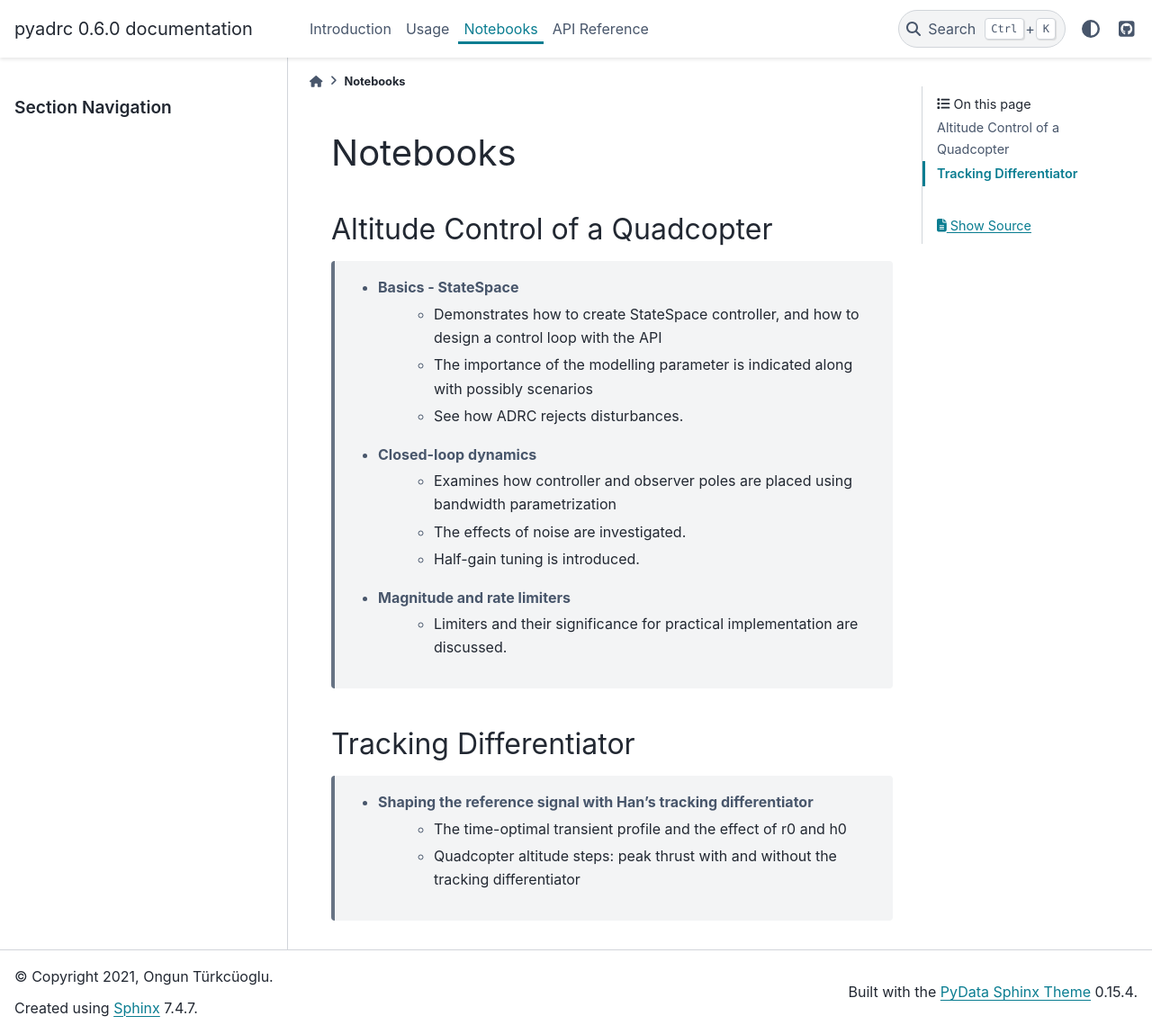
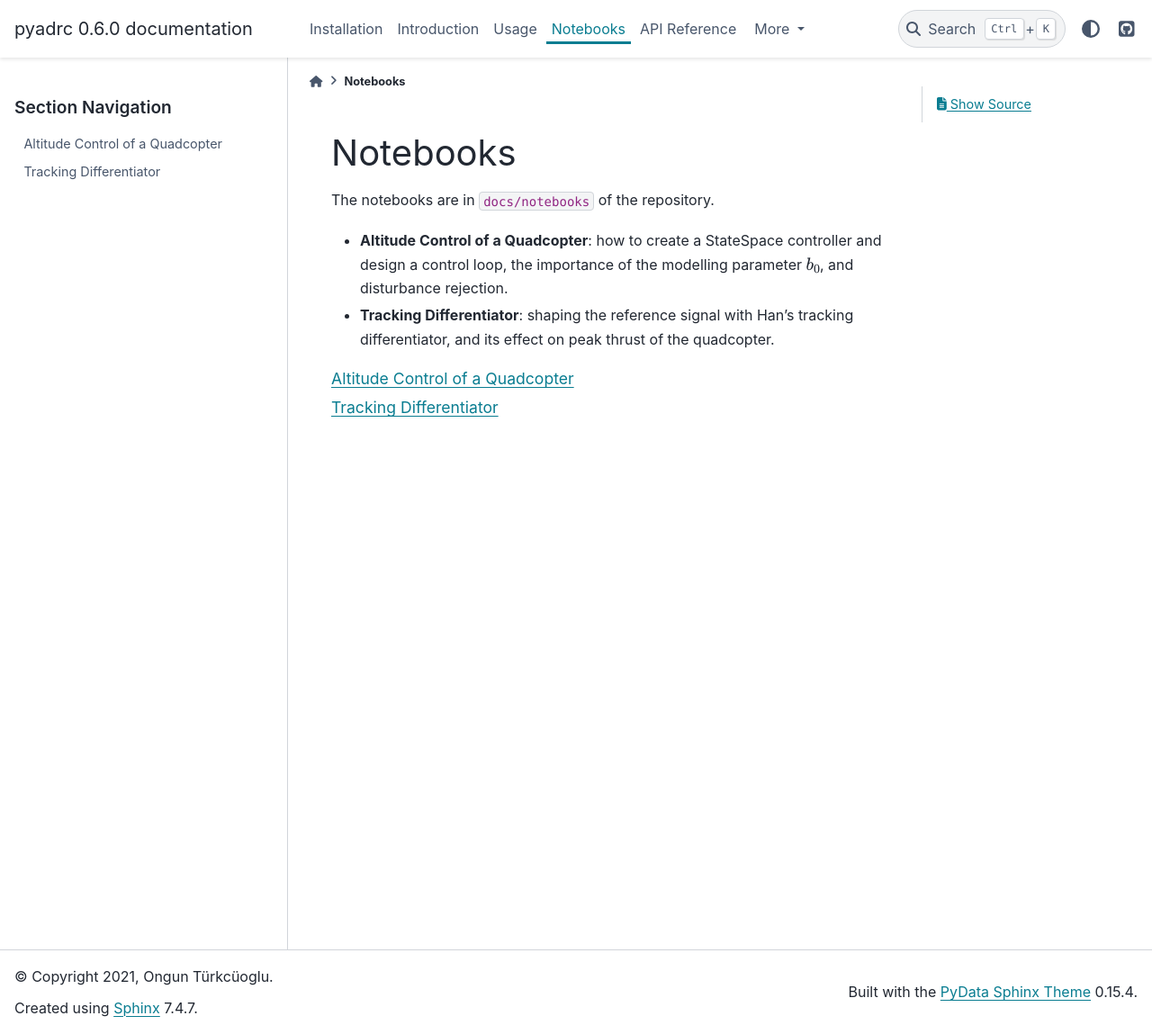
Before and after one commit to onguntoglu/pyadrc, a Sphinx documentation site: the page built from docs/notebooks.rst, in a window 1280 px wide and 1149 px high. Shown: the whole window at 90% size. Built offline with Sphinx 7.4.7 and the PyData theme 0.15.4, drawn with Linux system fonts in a browser that asks for light colours.

Commit message:
Render notebooks in the docs, clean up Sphinx config
- Use myst-nb instead of myst-parser + nbsphinx: renders the committed
  notebooks (outputs included, no execution, no pandoc needed).
- Link both notebooks from notebooks.rst and drop the two listed
  notebooks that do not exist.
- Add installation, contributing, history and authors to the toctree;
  remove empty/stale article, getting_started and examples pages.
- Fix language = None, missing _static path, unsupported theme option,
  and notebook heading levels.

Co-Authored-By: Claude Opus 5.5 <noreply@anthropic.com>

```diff
--- a/docs/article.rst
+++ /dev/null
@@ -1,5 +0,0 @@
-.. _article-label:
-
-=======
-Article
-=======
--- a/docs/conf.py
+++ b/docs/conf.py
@@ -32,7 +32,7 @@ import pyadrc
 # Add any Sphinx extension module names here, as strings. They can be
 # extensions coming with Sphinx (named 'sphinx.ext.*') or your custom ones.
 extensions = [
-    'myst_parser',
+    'myst_nb',
     'sphinx.ext.autodoc',
     'sphinx.ext.autosummary',
     'sphinx.ext.doctest',
@@ -43,6 +43,9 @@ extensions = [
 ]
 
 numpydoc_show_class_members = False
+
+# Notebooks are committed with outputs, do not execute them on build
+nb_execution_mode = 'off'
 autodoc_typehints = "none"
 # napoleon_google_docstring = False
 # napoleon_use_param = False
@@ -82,7 +85,7 @@ release = pyadrc.__version__
 #
 # This is also used if you do content translation via gettext catalogs.
 # Usually you set "language" from the command line for these cases.
-language = None
+language = 'en'
 
 # List of patterns, relative to source directory, that match files and
 # directories to ignore when looking for source files.
@@ -106,7 +109,6 @@ html_theme = 'pydata_sphinx_theme'
 html_theme_options = {
     "github_url": "https://github.com/onguntoglu/pyadrc",
     "show_prev_next": False,
-    "search_bar_position": "navbar",
 }
 
 # Theme options are theme-specific and customize the look and feel of a
@@ -118,7 +120,6 @@ html_theme_options = {
 # Add any paths that contain custom static files (such as style sheets) here,
 # relative to this directory. They are copied after the builtin static files,
 # so a file named "default.css" will overwrite the builtin "default.css".
-html_static_path = ['_static']
 
 
 # -- Options for HTMLHelp output ---------------------------------------
--- a/docs/getting_started.rst
+++ /dev/null
@@ -1,3 +0,0 @@
-===============
-Getting Started
-===============
--- a/docs/index.rst
+++ b/docs/index.rst
@@ -3,7 +3,11 @@
 .. toctree::
    :hidden:
 
+   installation
    introduction
    usage
    notebooks
    api
+   contributing
+   history
+   authors
--- a/docs/notebooks.rst
+++ b/docs/notebooks.rst
@@ -4,25 +4,16 @@
 Notebooks
 =========
 
-Altitude Control of a Quadcopter
-================================
+The notebooks are in ``docs/notebooks`` of the repository.
 
-    * Basics - StateSpace
-        * Demonstrates how to create StateSpace controller, and how to design a control loop with the API
-        * The importance of the modelling parameter is indicated along with possibly scenarios
-        * See how ADRC rejects disturbances.
+* **Altitude Control of a Quadcopter**: how to create a StateSpace controller
+  and design a control loop, the importance of the modelling parameter
+  :math:`b_0`, and disturbance rejection.
+* **Tracking Differentiator**: shaping the reference signal with Han's
+  tracking differentiator, and its effect on peak thrust of the quadcopter.
 
-    * Closed-loop dynamics
-        * Examines how controller and observer poles are placed using bandwidth parametrization
-        * The effects of noise are investigated.
-        * Half-gain tuning is introduced.
+.. toctree::
+   :maxdepth: 1
 
-    * Magnitude and rate limiters
-        * Limiters and their significance for practical implementation are discussed.
-
-Tracking Differentiator
-=======================
-
-    * Shaping the reference signal with Han's tracking differentiator
-        * The time-optimal transient profile and the effect of r0 and h0
-        * Quadcopter altitude steps: peak thrust with and without the tracking differentiator
+   notebooks/quadcopter_basic
+   notebooks/tracking_differentiator
--- a/docs/requirements.txt
+++ b/docs/requirements.txt
@@ -1,5 +1,3 @@
 pydata-sphinx-theme
-myst-parser
-ipykernel
-nbsphinx
+myst-nb
 numpydoc
```
Also changed, not shown: docs/examples.rst (deleted, +0 -48 lines), docs/notebooks/quadcopter_basic.ipynb.
